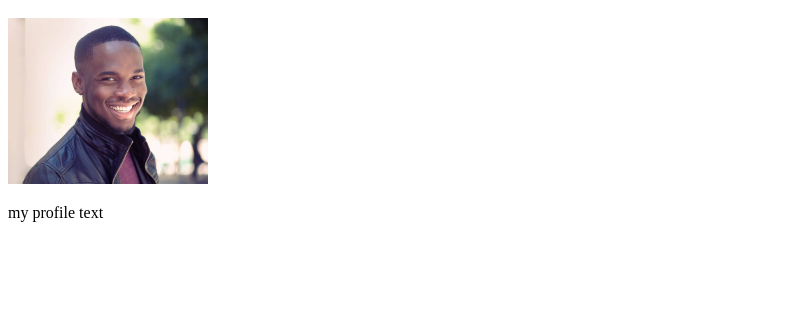
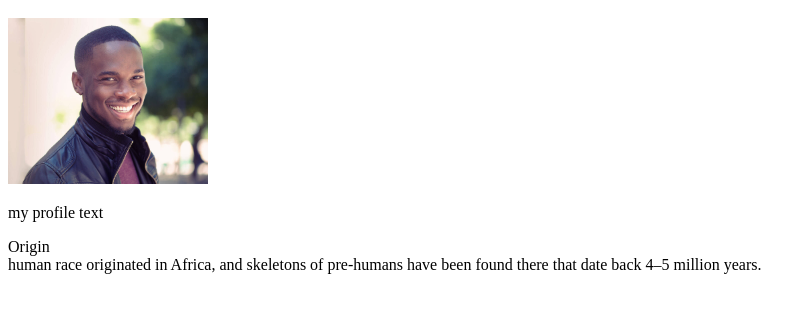
Before and after one commit to sadhsadhana001/First-Project, a plain HTML site: page index.html in a window 1280 px wide. Shown: the part 120-432 px from the top of the page, without its empty margins (0-812 px from the left). Drawn offline with Linux system fonts and the light colour scheme.

Commit message:
added paragraph

```diff
--- a/index.html
+++ b/index.html
@@ -10,5 +10,6 @@
     <h1>New Name</h1>
     <img width="200px" src="image.jpg" alt="">
     <p>my profile text</p>
+    <p>Origin <br> human race originated in Africa, and skeletons of pre-humans have been found there that date back 4–5 million years.</p>
 </body>
 </html>
```
